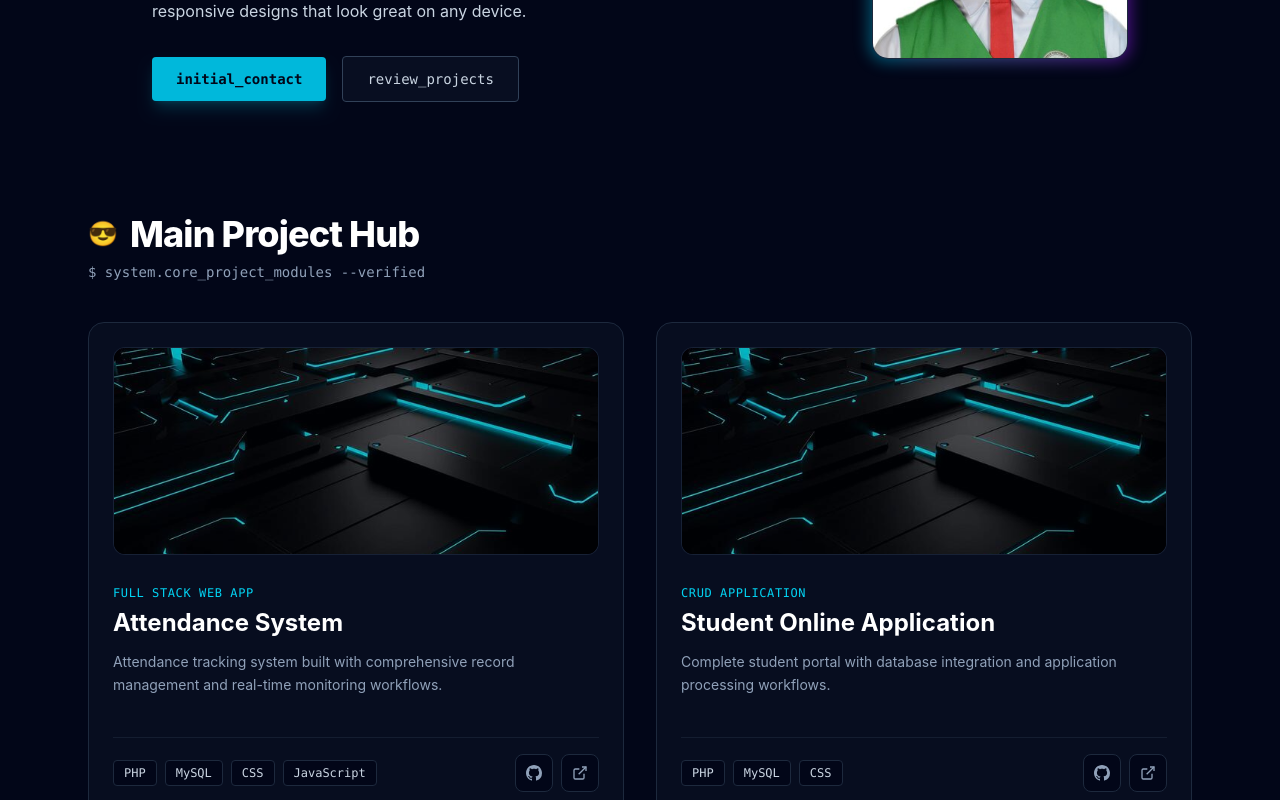
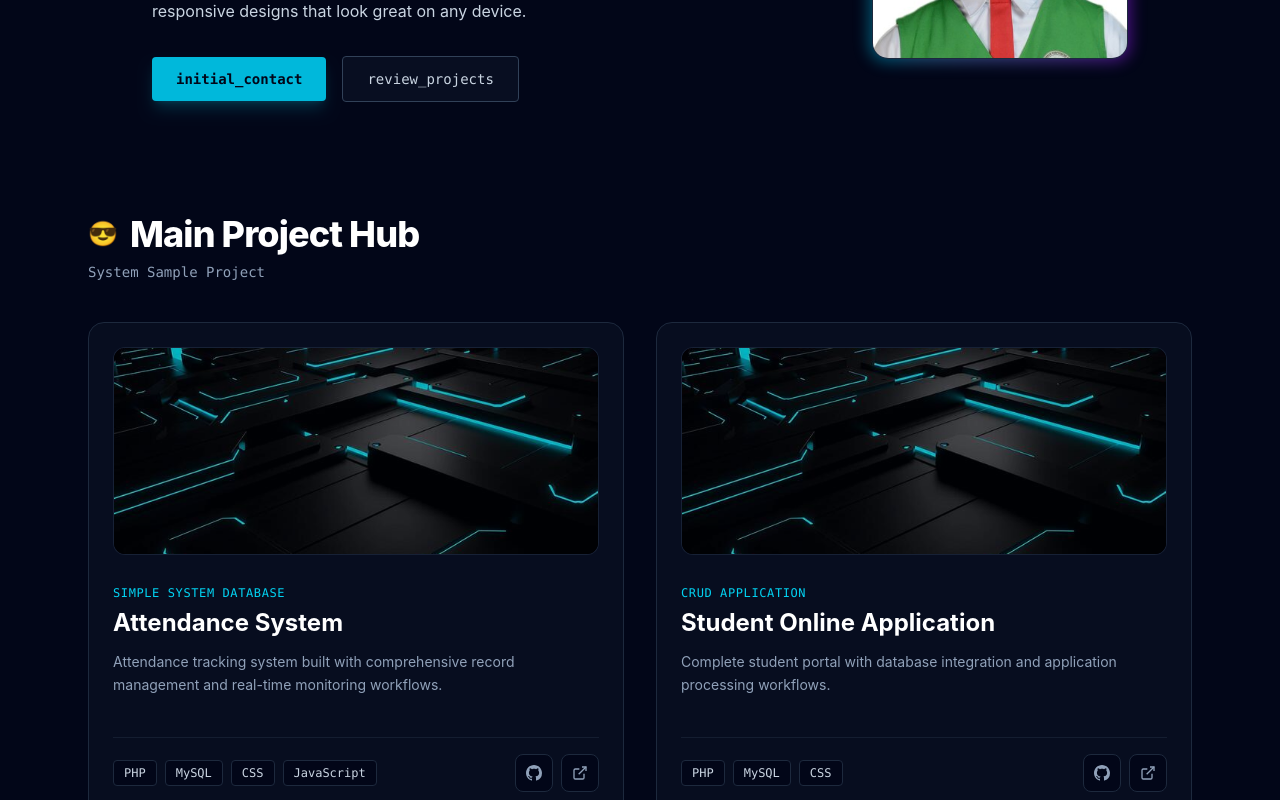
Before and after one commit to noobcoders19/APPSDEV-PORTFOLIO, a React (Vite) app: page / in a window 1280 px wide. Shown: the part 404-1204 px from the top of the page. Built offline with nearby package versions, Linux system fonts and the light colour scheme.

Commit message:
added education and skills sections

```diff
--- a/src/features/home/card-data-section.tsx
+++ b/src/features/home/card-data-section.tsx
@@ -13,7 +13,7 @@ interface Project {
 const PROJECTS: Project[] = [
   {
     id: 'attendance-system',
-    category: 'FULL STACK WEB APP',
+    category: 'SIMPLE SYSTEM DATABASE',
     title: 'Attendance System',
     description: 'Attendance tracking system built with comprehensive record management and real-time monitoring workflows.',
     tags: ['PHP', 'MySQL', 'CSS', 'JavaScript'],
@@ -40,7 +40,7 @@ export const CardDataSection: React.FC = () => {
           <h2 className="text-4xl font-extrabold text-white tracking-tight">Main Project Hub</h2>
         </div>
         <p className="text-sm font-mono text-slate-400">
-          $ system.core_project_modules --verified
+          System Sample Project
         </p>
       </div>
 
```
